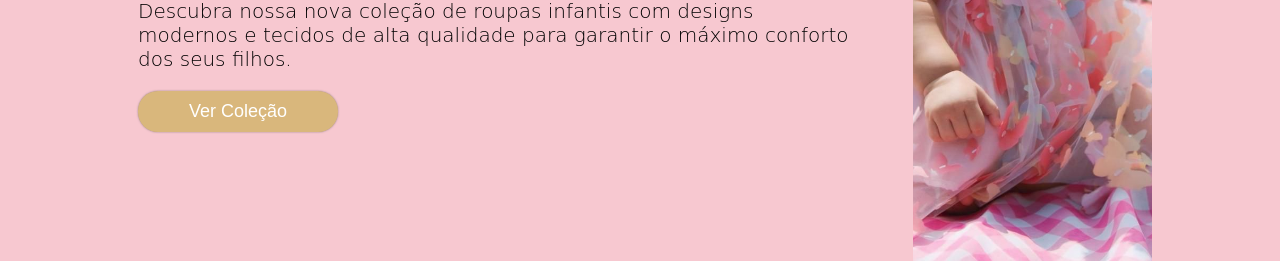
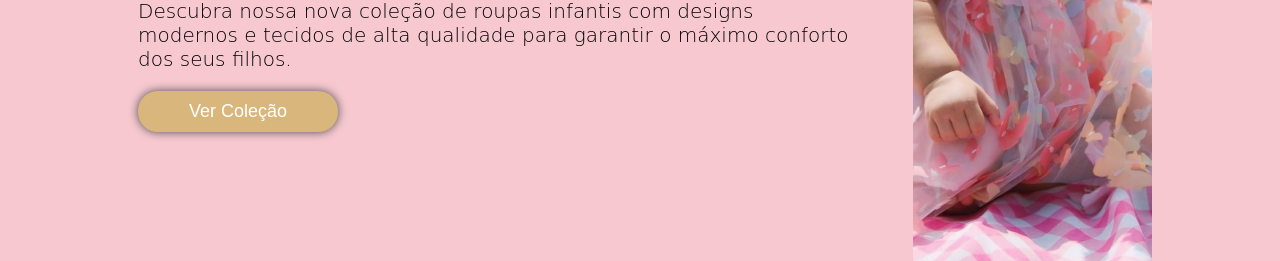
Before and after one commit to LeandroCarvalho21/projeto-wireframe-site, a plain HTML site: page pages/index.html in a window 1280 px wide. In both pictures the pointer is over the link "Ver Coleção". Shown: the part 539-800 px from the top of the page. Drawn offline with Linux system fonts and the light colour scheme; files whose address does not match are found by name; a web font is replaced by a local one.

Commit message:
Adicionando box-shadow no link da nova_colecao

```diff
--- a/css/style.css
+++ b/css/style.css
@@ -148,7 +148,7 @@ nav ul li a:hover {
 }
 
 .ver_colecao:hover {
-    box-shadow: 0px 0px 2px #4a4a4a94;
+    box-shadow: 0px 0px 10px #4a4a4a;
     color: #ffffff;
 }
 
```
